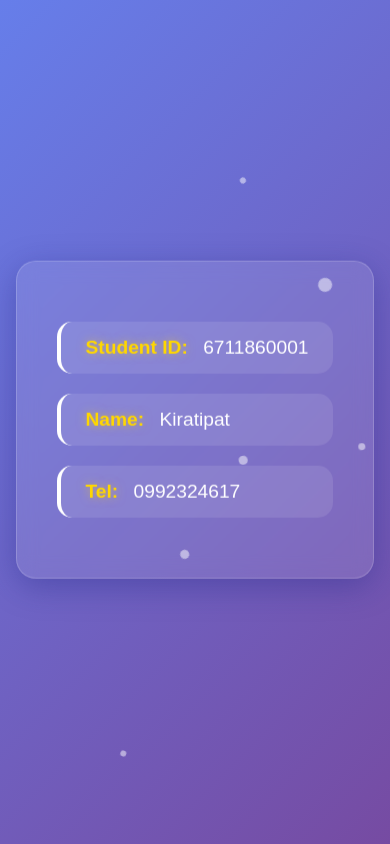
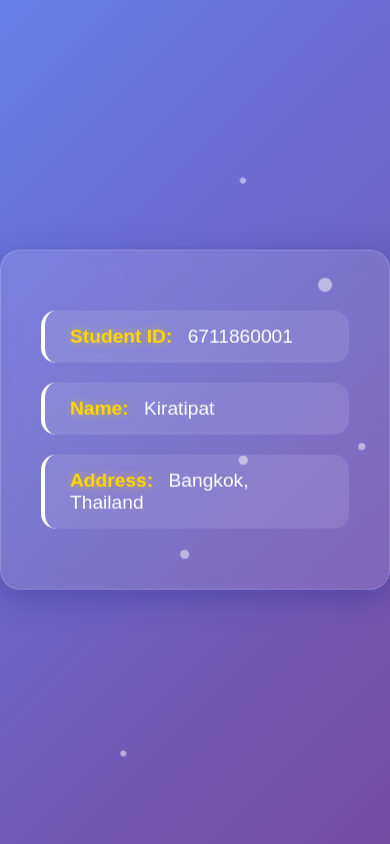
Before and after one commit to Kiratopat-s/lab02_68, a plain HTML site: page myname.html in a window 390 px wide. Shown: the top 844 px of the page. Drawn offline with Linux system fonts and the light colour scheme.

Commit message:
feat: Update contact info in myname.html to reflect address instead of phone number

```diff
--- a/myname.html
+++ b/myname.html
@@ -197,8 +197,8 @@
             <span class="value">Kiratipat</span>
         </div>
         <div class="info-item" id="item3">
-            <span class="label">Tel:</span>
-            <span class="value">0992324617</span>
+            <span class="label">Address:</span>
+            <span class="value">Bangkok, Thailand</span>
         </div>
     </div>
 
```
